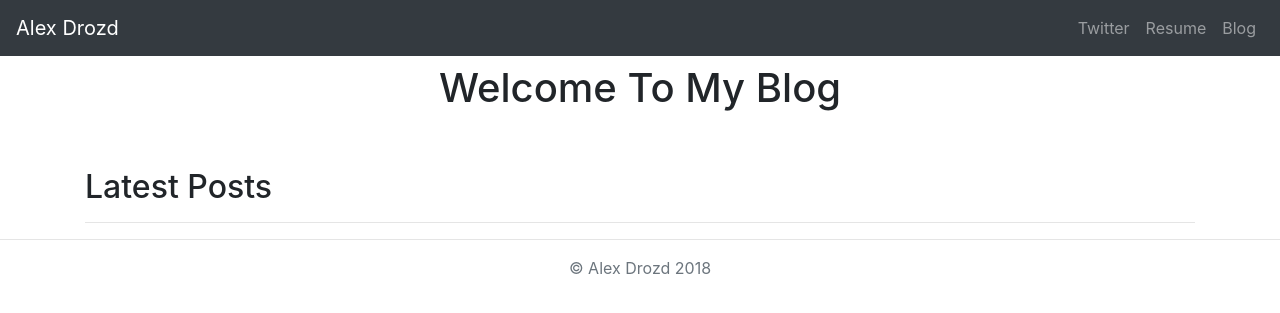
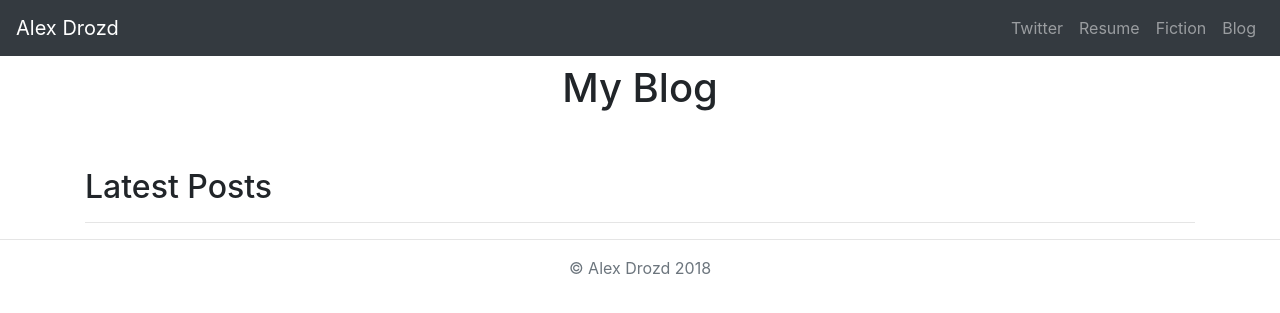
Before and after one commit to brno32/portfolio-site, a Django app: page /blog/ in a window 1280 px wide. Shown: the top 313 px of the page. Run offline with Django 3.2, Linux system fonts and the light colour scheme; data that the repository does not hold is empty; some libraries are stand-ins or nearby versions.

Commit message:
Adds placeholder fiction link to navbar

```diff
--- a/blog/templates/blog/allblogs.html
+++ b/blog/templates/blog/allblogs.html
@@ -3,7 +3,7 @@
 {% block content %}
 <div class="container">
 
-  <h1 class="text-center pt-2">Welcome To My Blog</h1>
+  <h1 class="text-center pt-2">My Blog</h1>
   <br>
   <br>
   <h2>Latest Posts</h2>
--- a/portfolio/templates/base.html
+++ b/portfolio/templates/base.html
@@ -32,6 +32,9 @@
               <a class="nav-link" href="{% static 'blank_pdf.pdf' %}">Resume</a>
             </li>
             <li class="nav-item">
+              <a class="nav-link" href="https://curiousfictions.com/authors/">Fiction</a>
+            </li>
+            <li class="nav-item">
               <a class="nav-link" href="{% url 'allblogs' %}">Blog</a>
             </li>
           </ul>
```
Also changed, not shown: jobs/templates/jobs/home.html (indentation only), 1 other file.
